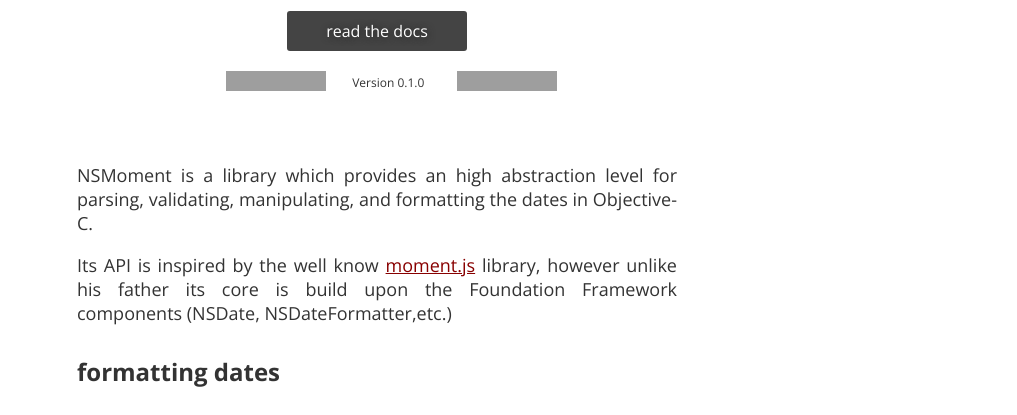
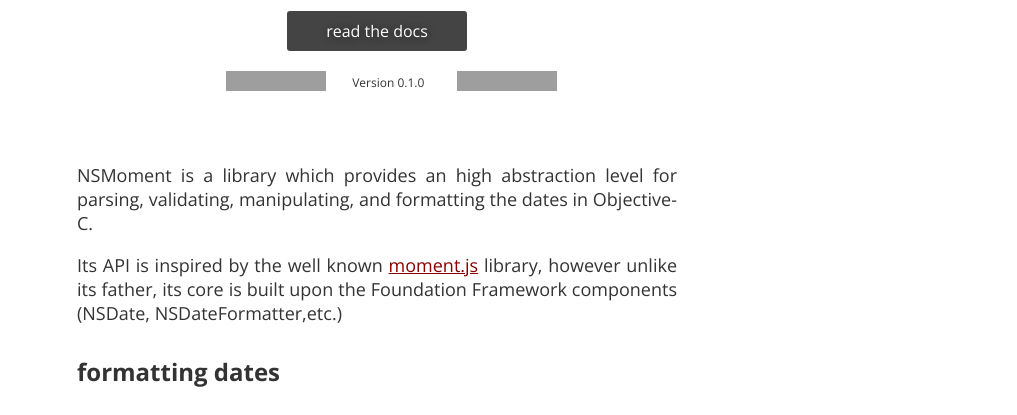
Before and after one commit to yannickl/YLMoment, a plain HTML site: page index.html in a window 1280 px wide. Shown: the part 322-737 px from the top of the page, without its empty margins (263-1280 px from the left). Drawn offline with nearby package versions, Linux system fonts and the light colour scheme; grey boxes are pictures that could not be loaded; a web font is replaced by a local one.

Commit message:
Update index.html

```diff
--- a/index.html
+++ b/index.html
@@ -31,7 +31,7 @@
     <div id="inner">
       <div>
         <p class="what">NSMoment is a library which provides an high abstraction level for parsing, validating, manipulating, and formatting the dates in Objective-C.</p>
-        <p class="what">Its API is inspired by the well know <a href="http://momentjs.com/" target="blank">moment.js</a> library, however unlike his father its core is build upon the Foundation Framework components (NSDate, NSDateFormatter,etc.)</p>
+        <p class="what">Its API is inspired by the well known <a href="http://momentjs.com/" target="blank">moment.js</a> library, however unlike its father, its core is built upon the Foundation Framework components (NSDate, NSDateFormatter,etc.)</p>
       </div>
       <div id="example">
         <h2>Formatting dates</h2>
```
